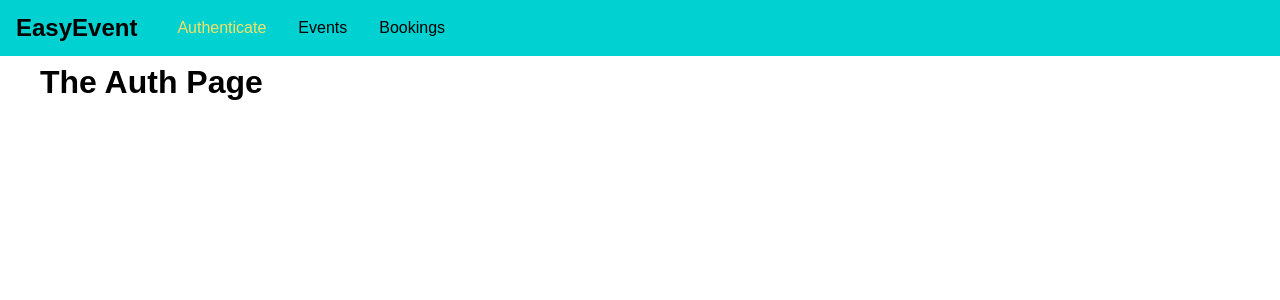
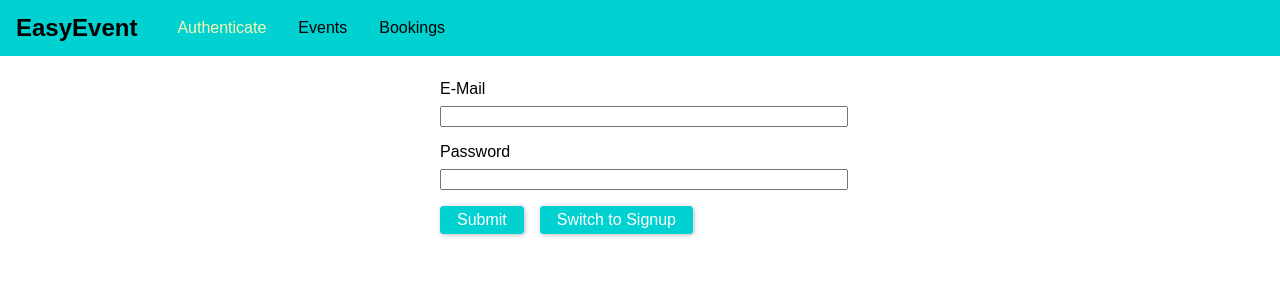
Before and after one commit to ValeryFilipyeu/GraphQL_Node.js_MongoDB_React.js_Booking-event-system, a React (Create React App) app in the folder frontend/: page /auth in a window 1280 px wide. Shown: the top 300 px of the page. Built offline with nearby package versions, Linux system fonts and the light colour scheme.

Commit message:
try to hit the API in login and signup cases

```diff
--- a/frontend/src/components/Navigation/MainNavigation.css
+++ b/frontend/src/components/Navigation/MainNavigation.css
@@ -38,5 +38,5 @@
 .main-navigation__items a:hover,
 .main-navigation__items a:active,
 .main-navigation__items a.active {
-    color: #f8e264;
+    color: #f7f8b5;
 }
--- /dev/null
+++ b/frontend/src/pages/Auth.css
@@ -0,0 +1,37 @@
+.auth-form {
+    width: 25rem;
+    max-width: 80%;
+    margin: 5rem auto;
+}
+
+.form-control label,
+.form-control input {
+    width: 100%;
+    display: block;
+}
+
+.form-control label {
+    margin-bottom: 0.5rem;
+}
+
+.form-control {
+    margin-bottom: 1rem;
+}
+
+.form-actions button {
+    background: #01d1d1;
+    font: inherit;
+    border: 1px solid #01d1d1;
+    border-radius: 3px;
+    padding: 0.25rem 1rem;
+    margin-right: 1rem;
+    box-shadow: 1px 1px 5px rgba(0, 0, 0, 0.26);
+    color: white;
+    cursor: pointer;
+}
+
+.form-actions button:hover,
+.form-actions button:active {
+    background: #01a7a7;
+    border-color: #01a7a7;
+}
--- a/frontend/src/pages/Auth.js
+++ b/frontend/src/pages/Auth.js
@@ -1,8 +1,99 @@
 import React, { Component } from "react";
 
+import "./Auth.css";
+
 class AuthPage extends Component {
+  constructor(props) {
+    super(props);
+
+    this.emailEl = React.createRef();
+    this.passwordEl = React.createRef();
+
+    this.state = {
+      isLogin: true
+    };
+  }
+
+  switchModeHandler = () => {
+    this.setState(prevState => {
+      return { isLogin: !prevState.isLogin };
+    });
+  };
+
+  submitHandler = event => {
+    event.preventDefault();
+    const email = this.emailEl.current.value;
+    const password = this.passwordEl.current.value;
+
+    if (email.trim().length === 0 || password.trim().length === 0) {
+      return;
+    }
+
+    let requestBody = {
+      query: `
+        query {
+          login(email: "${email}", password: "${password}") {
+            userId
+            token
+            tokenExpiration
+          }
+        }
+      `
+    };
+
+    if (!this.state.isLogin) {
+      requestBody = {
+        query: `
+        mutation {
+          createUser(userInput: {email: "${email}", password: "${password}"}) {
+            _id
+            email
+          }
+        }
+      `
+      };
+    }
+
+    fetch("http://localhost:8000/graphql", {
+      method: "POST",
+      body: JSON.stringify(requestBody),
+      headers: {
+        "Content-Type": "application/json"
+      }
+    })
+      .then(res => {
+        if (res.status !== 200 && res.status !== 201) {
+          throw new Error("Failed!");
+        }
+        return res.json();
+      })
+      .then(resData => {
+        console.log(resData);
+      })
+      .catch(err => {
+        console.log(err);
+      });
+  };
+
   render() {
-    return <h1>The Auth Page</h1>;
+    return (
+      <form className="auth-form" onSubmit={this.submitHandler}>
+        <div className="form-control">
+          <label htmlFor="email">E-Mail</label>
+          <input type="email" id="email" ref={this.emailEl} />
+        </div>
+        <div className="form-control">
+          <label htmlFor="password">Password</label>
+          <input type="password" id="password" ref={this.passwordEl} />
+        </div>
+        <div className="form-actions">
+          <button type="submit">Submit</button>
+          <button type="button" onClick={this.switchModeHandler}>
+            Switch to {this.state.isLogin ? "Signup" : "Login"}
+          </button>
+        </div>
+      </form>
+    );
   }
 }
 
```
Also changed, not shown: 1 other file (tests, documents, lock files or other folders).
